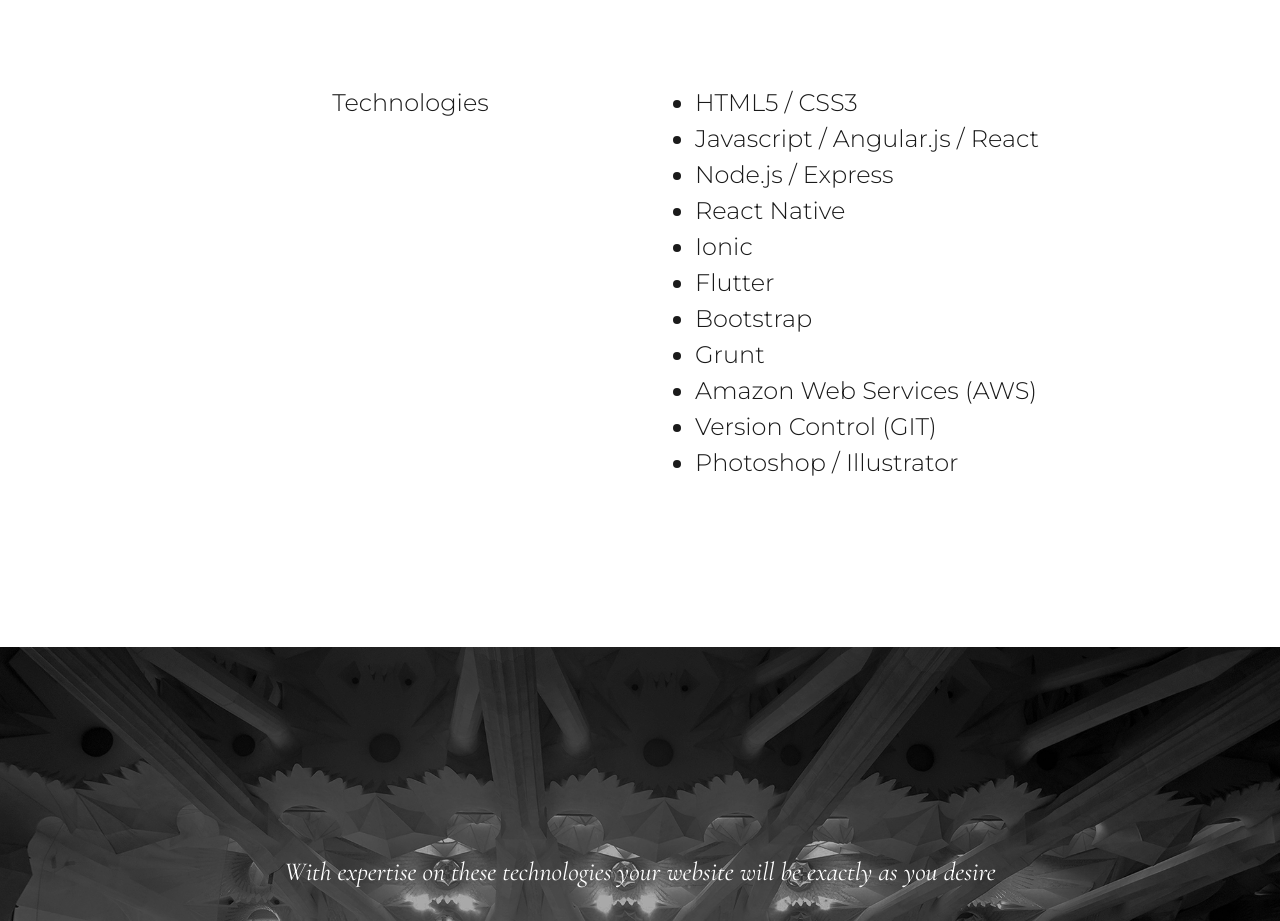
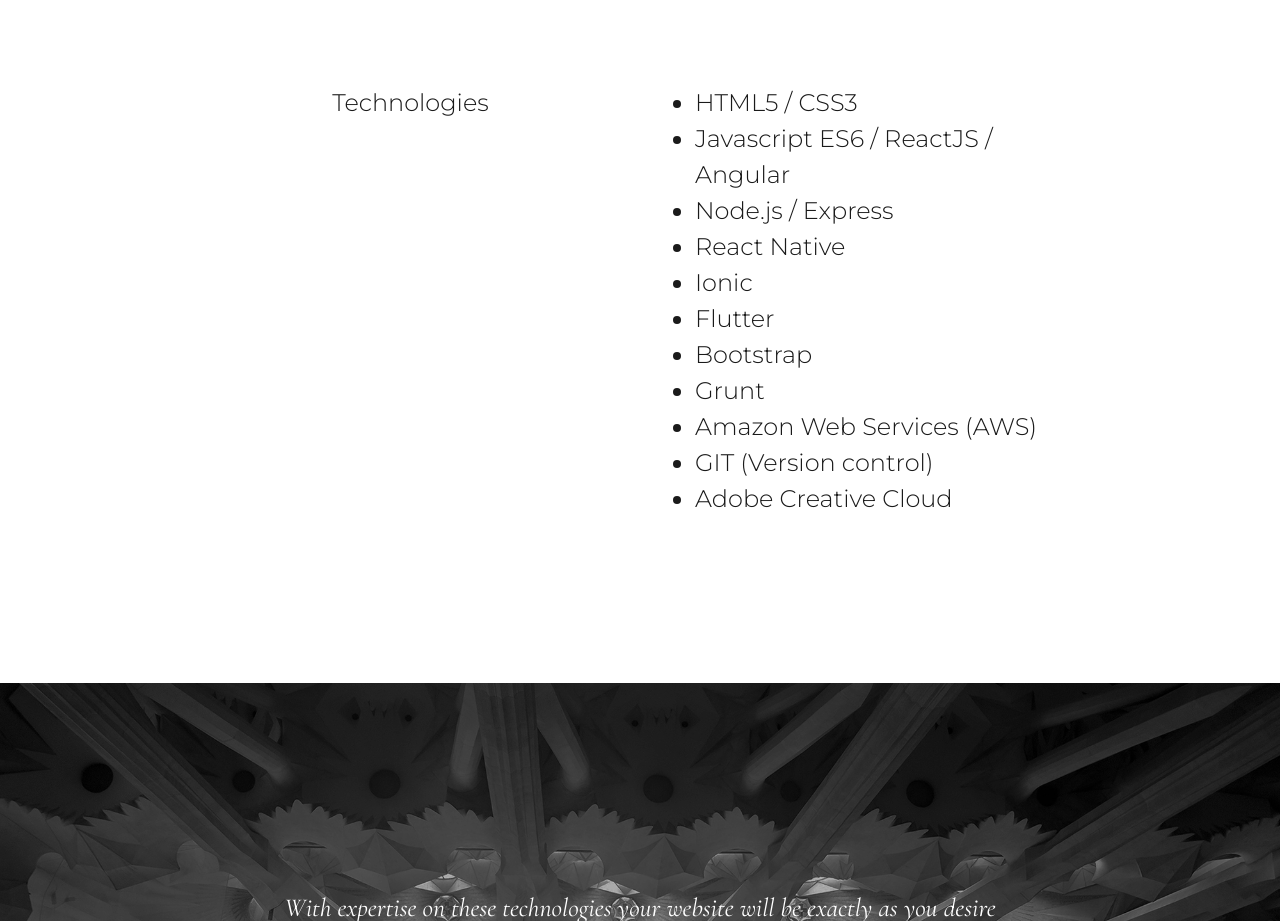
Before and after one commit to dela1000/dela1000.com, a website: page index.html at #/tech in a window 1280 px wide. Shown: the part 1840-2761 px from the top of the page. Drawn offline with nearby package versions, Linux system fonts and the light colour scheme; some packages are replaced by stand-ins of ours.

Commit message:
update tech

```diff
--- a/app/tech/templates/tech.html
+++ b/app/tech/templates/tech.html
@@ -69,7 +69,7 @@
           <div class="montserrat font-size-medium font-weight-light text-gunpowder-gray">
             <ul>
               <li>HTML5 / CSS3</li>
-              <li>Javascript / Angular.js / React</li>
+              <li>Javascript ES6 / ReactJS / Angular</li>
               <li>Node.js / Express</li>
               <li>React Native</li>
               <li>Ionic</li>
@@ -77,8 +77,8 @@
               <li>Bootstrap</li>
               <li>Grunt</li>
               <li>Amazon Web Services (AWS)</li>
-              <li>Version Control (GIT)</li>
-              <li>Photoshop / Illustrator</li>
+              <li>GIT (Version control)</li>
+              <li>Adobe Creative Cloud</li>
             </ul>
           </div>
         </div>
```
